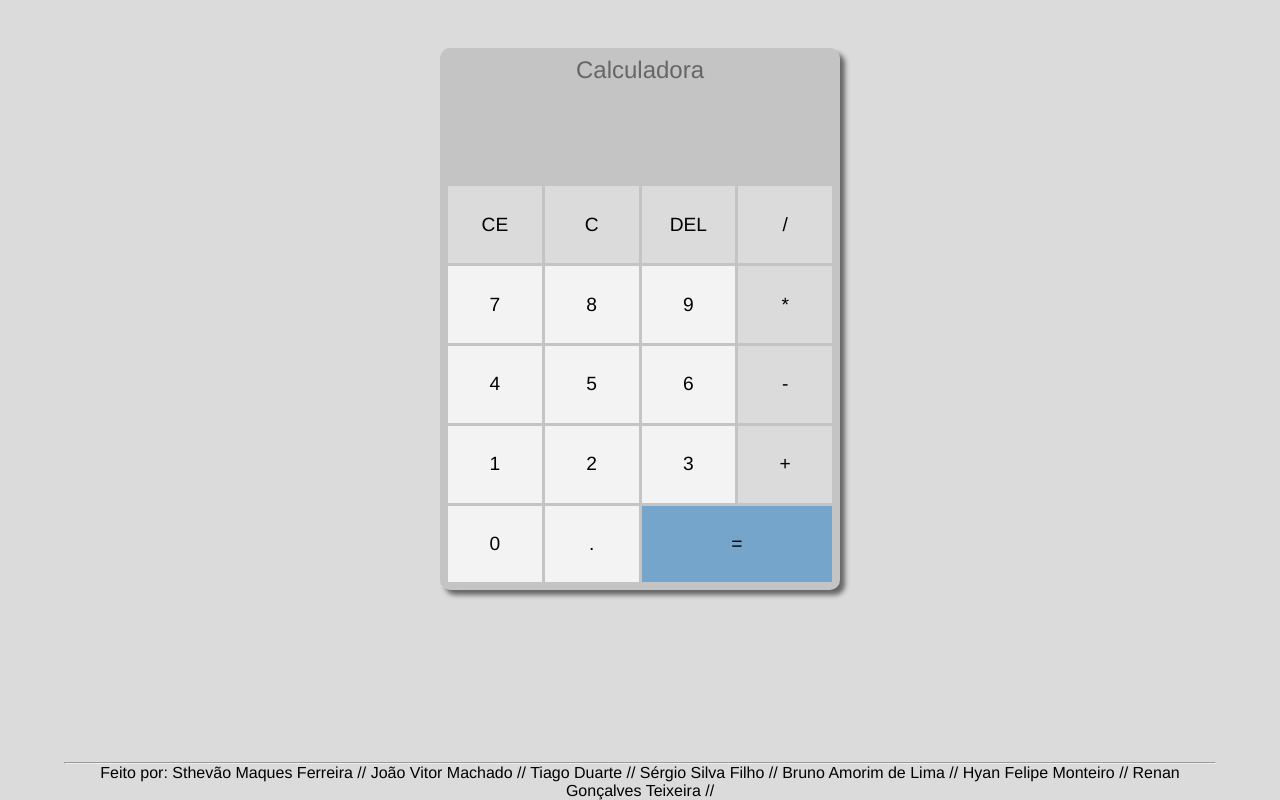
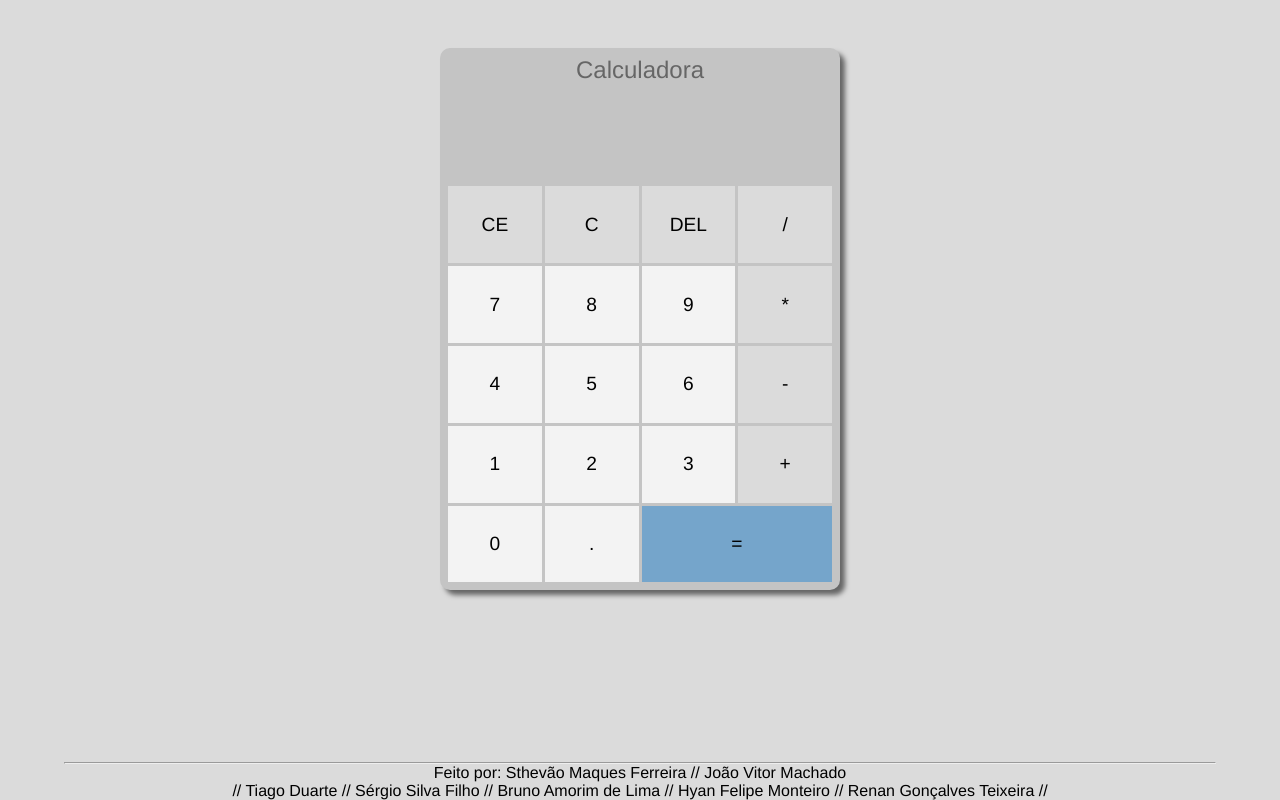
Before and after one commit to sthevaolol/js_calc-main, a plain HTML site: page index.html in a window 1280 px wide. Drawn offline with Linux system fonts and the light colour scheme.

Commit message:
big changes

```diff
--- a/index.html
+++ b/index.html
@@ -4,7 +4,7 @@
     <meta charset="UTF-8" />
     <meta http-equiv="X-UA-Compatible" content="IE=edge" />
     <meta name="viewport" content="width=device-width, initial-scale=1.0" />
-    <link rel="shortcut icon" href="imagens/icons8-calculadora-de-maçã-50.png" type="image/x-icon">
+    <link rel="shortcut icon" href="imagens/grafico-de-barras.png" type="image/x-icon">
     <title>Cauculadora dos Crias </title>
     <link rel="stylesheet" href="css/styles.css" />
     <script src="js/scripts.js" defer></script>
@@ -40,7 +40,7 @@
     </div>
 
     <footer class="fixarRodape"> <hr /> Feito por:  <a href="https://github.com/sthevaolol" target="_blank">Sthevão Maques Ferreira</a>  //
-      <a href="https://github.com/jsecchin12" target="_blank"> João Vitor Machado </a>  //
+      <a href="https://github.com/jsecchin12" target="_blank"> João Vitor Machado </a><br>  //
       <a href="https://github.com/duartin" target="_blank">  Tiago Duarte </a>  //
       <a href="https://github.com/Sergin027" target="_blank"> Sérgio Silva Filho </a>  //
       <a href="https://github.com/bruninlima10" target="_blank">Bruno Amorim de Lima </a>  //
```
Also changed, not shown: imagens/calcular.png (added), imagens/grafico-de-barras.png (added), imagens/icons8-calculadora-de-maçã-100.png (added), imagens/icons8-calculadora-de-maçã-50.png (deleted), imagens/pngtree-calculator-childrens-day-toy-background-image_582237.jpg (deleted).
